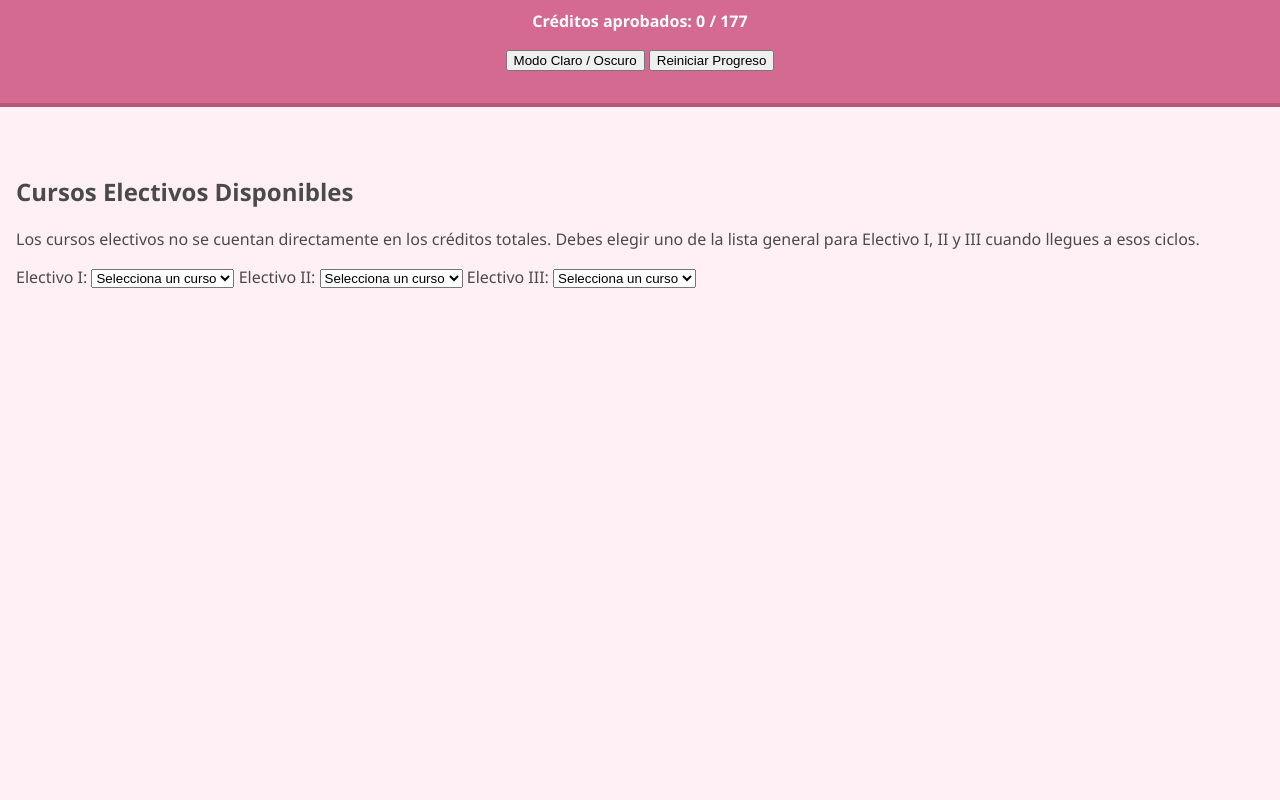
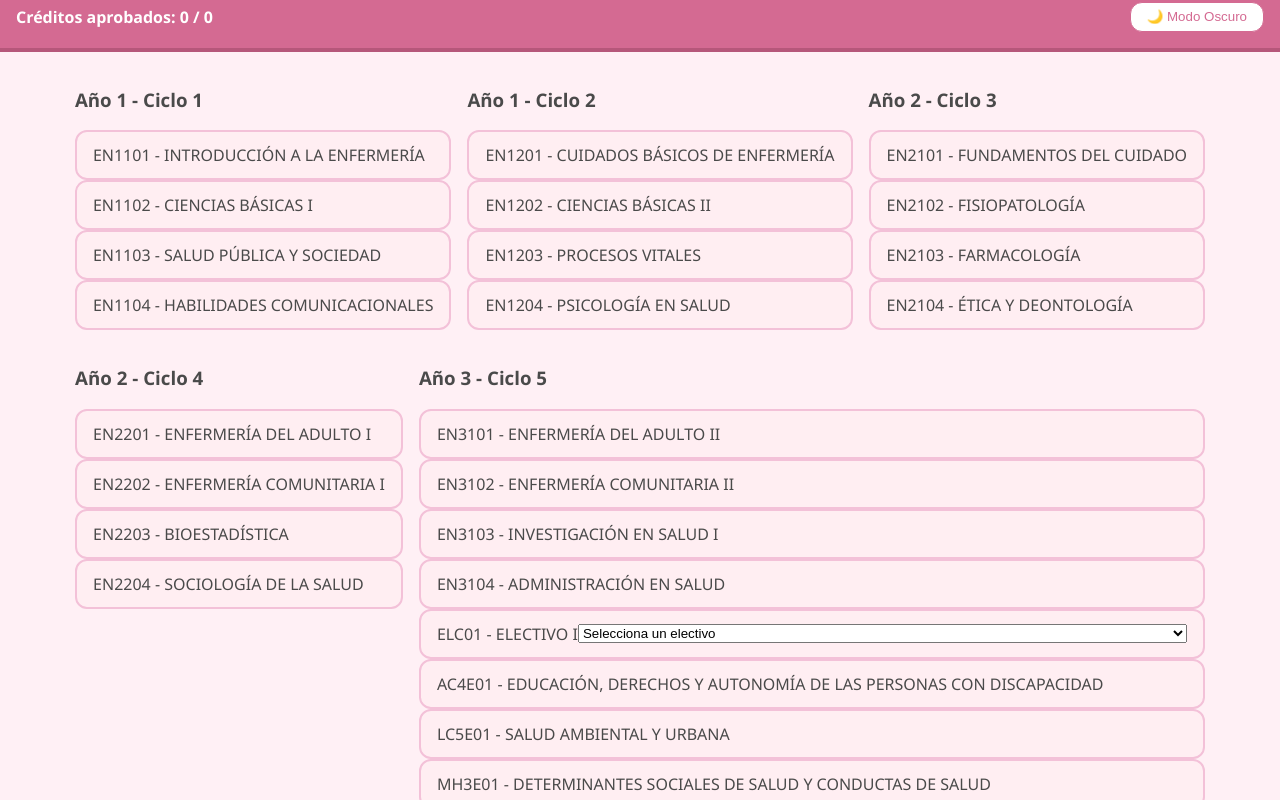
Before and after one commit to AngellyKarim/malla-enfermer-a, a plain HTML site: page index.html in a window 1280 px wide. Shown: the part 65-865 px from the top of the page. Before the commit the page ends 800 px from the top, so only its background shows below. Drawn offline with Linux system fonts and the light colour scheme.

Commit message:
Update index.html

```diff
--- a/index.html
+++ b/index.html
@@ -3,47 +3,47 @@
 <head>
   <meta charset="UTF-8" />
   <meta name="viewport" content="width=device-width, initial-scale=1.0" />
-  <title>Malla Curricular - Enfermería</title>
+  <title>Malla Curricular de Enfermería</title>
   <link rel="stylesheet" href="estilos.css" />
 </head>
 <body>
   <header>
     <h1>Malla Curricular de Enfermería</h1>
-    <p style="text-align:center; font-weight:bold;">
-      Créditos aprobados: <span id="creditos-aprobados">0</span> / <span id="creditos-totales">177</span>
-    </p>
-    <div style="text-align:center; margin:1rem;">
-      <button onclick="toggleModoOscuro()">Modo Claro / Oscuro</button>
-      <button onclick="resetearProgreso()">Reiniciar Progreso</button>
+    <div class="controles-superiores">
+      <div class="creditos-info">
+        Créditos aprobados: <span id="creditos-aprobados">0</span> / <span id="creditos-totales">0</span>
+      </div>
+      <button id="modo-oscuro-btn">🌙 Modo Oscuro</button>
     </div>
   </header>
 
-  <main class="container" id="malla-container">
-    <!-- Aquí se renderiza dinámicamente la malla por ciclo y año -->
-  </main>
+  <main id="contenedor-malla"></main>
 
-  <section style="padding:1rem;">
-    <h2>Cursos Electivos Disponibles</h2>
-    <p>Los cursos electivos no se cuentan directamente en los créditos totales. Debes elegir uno de la lista general para Electivo I, II y III cuando llegues a esos ciclos.</p>
+  <!-- Template para cursos normales -->
+  <template id="curso-template">
+    <div class="curso">
+      <div class="curso-info">
+        <h3 class="nombre-curso"></h3>
+        <p class="codigo-curso"></p>
+        <p class="creditos-curso"></p>
+      </div>
+      <button class="btn-aprobar">Aprobar</button>
+    </div>
+  </template>
 
-    <div id="selectores-electivos">
-      <label for="electivo1">Electivo I:</label>
-      <select id="electivo1" class="select-electivo">
-        <option value="">Selecciona un curso</option>
-      </select>
+  <!-- Template para cursos electivos con selector -->
+  <template id="electivo-template">
+    <div class="curso">
+      <div class="curso-info">
+        <h3 class="nombre-curso">Electivo</h3>
+        <select class="selector-electivo">
+          <option value="">Selecciona un curso electivo</option>
+        </select>
+      </div>
+    </div>
+  </template>
 
-      <label for="electivo2">Electivo II:</label>
-      <select id="electivo2" class="select-electivo">
-        <option value="">Selecciona un curso</option>
-      </select>
-
-      <label for="electivo3">Electivo III:</label>
-      <select id="electivo3" class="select-electivo">
-        <option value="">Selecciona un curso</option>
-      </select>
-    </div>
-  </section>
-
-  <script src="script.js"></script>
+  <!-- IMPORTANTE: Script se carga al final para que DOM esté listo -->
+  <script src="script.js" defer></script>
 </body>
 </html>
```
